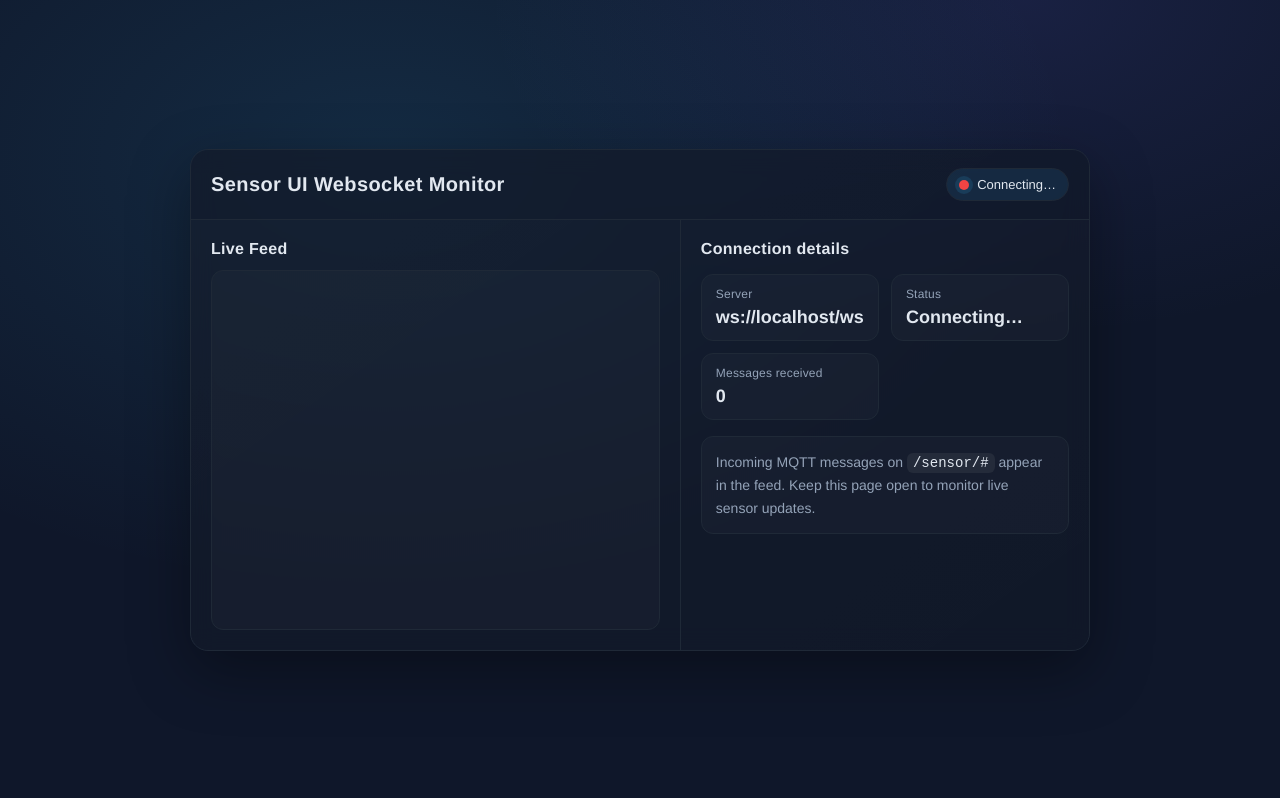
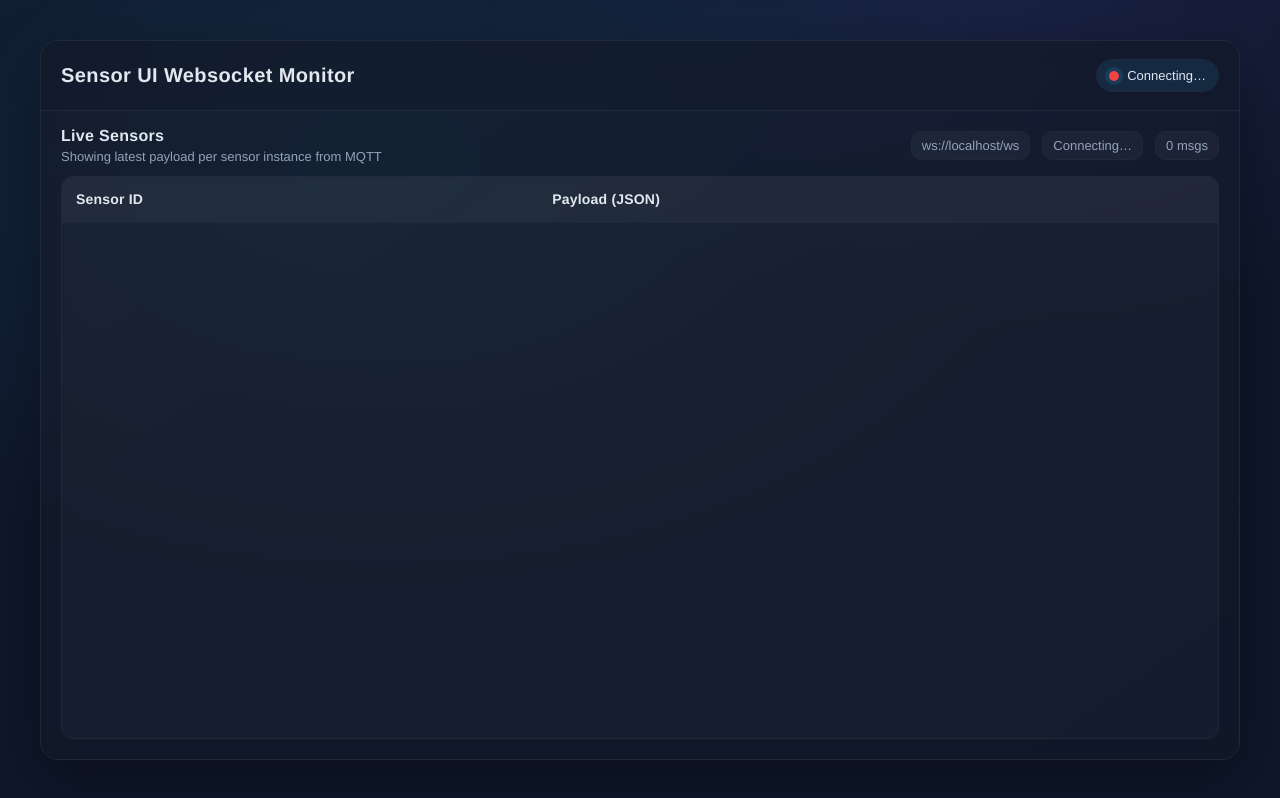
Before and after one commit to chacal/sensor-ui, a website: page public/index.html in a window 1280 px wide. Drawn offline with Linux system fonts and the light colour scheme; a script that the page names is missing.

Commit message:
Render sensor JSON in a table

```diff
--- a/public/app.js
+++ b/public/app.js
@@ -2,13 +2,14 @@
   const statusEl = document.getElementById('status');
   const statusText = statusEl.querySelector('.status-text');
   const statusDot = statusEl.querySelector('.status-dot');
-  const log = document.getElementById('log');
   const serverUrl = document.getElementById('server-url');
   const statusLabel = document.getElementById('status-label');
   const messageCountEl = document.getElementById('message-count');
+  const tableBody = document.querySelector('#sensor-table tbody');
 
   let socket;
   let messageCount = 0;
+  const rowsById = new Map();
 
   function connect() {
     const protocol = window.location.protocol === 'https:' ? 'wss' : 'ws';
@@ -30,14 +31,14 @@
     socket.addEventListener('message', (event) => {
       try {
         const payload = JSON.parse(event.data);
+        if (!payload || !payload.instance) {
+          return;
+        }
 
         messageCount += 1;
-        messageCountEl.textContent = String(messageCount);
+        messageCountEl.textContent = `${messageCount} msgs`;
 
-        const time = new Date(payload.ts || Date.now()).toLocaleTimeString();
-        const details = `RSSI ${payload.rssi || ''} · ${time}`;
-        const text = payload.instance || event.data;
-        addMessage(text, details);
+        upsertRow(payload);
       } catch (err) {
         // Ignore non-JSON payloads.
       }
@@ -52,26 +53,36 @@
     });
   }
 
-  function addMessage(text, details = '') {
-    const el = document.createElement('div');
-    el.className = `msg`;
-    el.textContent = text;
+  function upsertRow(payload) {
+    const id = payload.instance;
+    const jsonText = JSON.stringify(payload);
 
-    if (details) {
-      const small = document.createElement('small');
-      small.textContent = details;
-      el.appendChild(small);
+    let row = rowsById.get(id);
+    if (!row) {
+      row = document.createElement('tr');
+      const idCell = document.createElement('td');
+      const payloadCell = document.createElement('td');
+
+      idCell.textContent = id;
+      payloadCell.className = 'payload-cell';
+      payloadCell.textContent = jsonText;
+
+      row.appendChild(idCell);
+      row.appendChild(payloadCell);
+      tableBody.appendChild(row);
+
+      rowsById.set(id, row);
+    } else {
+      row.children[0].textContent = id;
+      row.children[1].textContent = jsonText;
     }
-
-    log.appendChild(el);
-    log.scrollTop = log.scrollHeight;
   }
 
   function setStatus(label, state = 'disconnected') {
     statusText.textContent = label;
     statusLabel.textContent = label;
 
-    statusEl.classList.remove('connected');
+    statusEl.classList.toggle('connected', state === 'connected');
     statusDot.style.background = state === 'connected' ? '#34d399' : '#ef4444';
   }
 
--- a/public/index.html
+++ b/public/index.html
@@ -5,7 +5,6 @@
   <meta name="viewport" content="width=device-width, initial-scale=1.0">
   <title>Sensor UI Websocket Demo</title>
   <link rel="stylesheet" href="./style.css">
-
 </head>
 <body>
   <div class="card">
@@ -16,32 +15,30 @@
         <span class="status-text">Connecting…</span>
       </div>
     </header>
-    <div class="content">
-      <section class="left">
-        <p class="section-title">Live Feed</p>
-        <div class="log" id="log"></div>
-      </section>
-      <section class="right">
-        <p class="section-title">Connection details</p>
-        <div class="metrics">
-          <div class="metric">
-            <span>Server</span>
-            <strong id="server-url">ws://localhost:3000/ws</strong>
-          </div>
-          <div class="metric">
-            <span>Status</span>
-            <strong id="status-label">Connecting…</strong>
-          </div>
-          <div class="metric">
-            <span>Messages received</span>
-            <strong id="message-count">0</strong>
-          </div>
+    <main class="table-wrapper">
+      <div class="table-header">
+        <div>
+          <p class="section-title">Live Sensors</p>
+          <p class="muted">Showing latest payload per sensor instance from MQTT</p>
         </div>
-        <div class="panel" style="margin-top: 16px;">
-          Incoming MQTT messages on <code>/sensor/#</code> appear in the feed. Keep this page open to monitor live sensor updates.
+        <div class="meta">
+          <span id="server-url">ws://localhost:3000/ws</span>
+          <span id="status-label">Connecting…</span>
+          <span id="message-count">0 msgs</span>
         </div>
-      </section>
-    </div>
+      </div>
+      <div class="table-container">
+        <table id="sensor-table">
+          <thead>
+            <tr>
+              <th>Sensor ID</th>
+              <th>Payload (JSON)</th>
+            </tr>
+          </thead>
+          <tbody></tbody>
+        </table>
+      </div>
+    </main>
   </div>
 
   <script src="https://unpkg.com/reconnecting-websocket/dist/reconnecting-websocket-iife.js"></script>
--- a/public/style.css
+++ b/public/style.css
@@ -25,7 +25,10 @@ body {
 }
 
 .card {
-  width: min(900px, 100%);
+  width: min(1200px, 100%);
+  height: 90vh;
+  display: flex;
+  flex-direction: column;
   background: linear-gradient(145deg, rgba(255, 255, 255, 0.03), rgba(255, 255, 255, 0.01));
   border: 1px solid var(--border);
   border-radius: 18px;
@@ -76,128 +79,90 @@ h1 {
   background: #34d399;
 }
 
-.content {
-  display: grid;
-  grid-template-columns: 1.2fr 1fr;
-  gap: 0;
-}
-
-.left,
-.right {
-  padding: 20px;
-  background: rgba(17, 24, 39, 0.6);
-}
-
-.left {
-  border-right: 1px solid var(--border);
-}
-
 .section-title {
-  margin: 0 0 12px 0;
+  margin: 0;
   font-weight: 600;
   letter-spacing: 0.3px;
 }
 
-.log {
-  height: 360px;
+.muted {
+  margin: 4px 0 0;
+  color: var(--muted);
+  font-size: 13px;
+}
+
+.table-wrapper {
+  flex: 1;
+  display: flex;
+  flex-direction: column;
+  gap: 12px;
+  padding: 16px 20px 20px;
+  background: rgba(17, 24, 39, 0.6);
+}
+
+.table-header {
+  display: flex;
+  align-items: center;
+  justify-content: space-between;
+  gap: 12px;
+}
+
+.table-header .meta {
+  display: inline-flex;
+  gap: 12px;
+  align-items: center;
+  color: var(--muted);
+  font-size: 13px;
+}
+
+.table-header .meta span {
+  padding: 6px 10px;
+  border: 1px solid var(--border);
+  border-radius: 10px;
+  background: rgba(255, 255, 255, 0.04);
+}
+
+.table-container {
+  flex: 1;
   overflow: auto;
   border: 1px solid var(--border);
   border-radius: 12px;
-  padding: 14px;
   background: rgba(255, 255, 255, 0.02);
-  display: flex;
-  flex-direction: column;
-  gap: 8px;
 }
 
-.msg {
-  padding: 10px 12px;
-  border-radius: 10px;
-  border: 1px solid var(--border);
-  background: rgba(56, 189, 248, 0.05);
+.table-wrapper table {
+  width: 100%;
+  border-collapse: collapse;
+  background: transparent;
+}
+
+table thead {
+  background: rgba(255, 255, 255, 0.04);
+}
+
+table th,
+table td {
+  padding: 12px 14px;
+  border-bottom: 1px solid var(--border);
+  vertical-align: top;
   font-size: 14px;
   line-height: 1.5;
 }
 
-.msg.system {
-  background: rgba(148, 163, 184, 0.08);
-  color: var(--muted);
-}
-
-.msg small {
-  display: block;
-  color: var(--muted);
-  font-size: 12px;
-  margin-top: 6px;
-}
-
-form {
-  margin-top: 14px;
-  display: flex;
-  gap: 10px;
-}
-
-input[type="text"] {
-  flex: 1;
-  padding: 12px 14px;
-  border-radius: 10px;
-  border: 1px solid var(--border);
-  background: rgba(255, 255, 255, 0.02);
-  color: var(--text);
-  font-size: 15px;
-}
-
-button {
-  padding: 12px 16px;
-  border-radius: 10px;
-  border: 1px solid var(--border);
-  background: linear-gradient(135deg, #38bdf8, #6366f1);
-  color: #0b1221;
+table th {
+  text-align: left;
   font-weight: 600;
-  cursor: pointer;
-  box-shadow: 0 10px 30px rgba(0, 0, 0, 0.25);
-}
-
-button:disabled {
-  cursor: not-allowed;
-  opacity: 0.7;
-}
-
-.metrics {
-  display: grid;
-  grid-template-columns: repeat(auto-fit, minmax(160px, 1fr));
-  gap: 12px;
-  margin: 16px 0 0;
-}
-
-.metric {
-  padding: 12px 14px;
-  border-radius: 12px;
-  border: 1px solid var(--border);
-  background: rgba(255, 255, 255, 0.02);
-  display: flex;
-  flex-direction: column;
-  gap: 6px;
-}
-
-.metric span {
-  color: var(--muted);
-  font-size: 12px;
   letter-spacing: 0.2px;
 }
 
-.metric strong {
-  font-size: 18px;
+table tbody tr:hover td {
+  background: rgba(56, 189, 248, 0.06);
 }
 
-.right .panel {
-  padding: 14px;
-  border-radius: 12px;
-  border: 1px solid var(--border);
-  background: rgba(255, 255, 255, 0.02);
-  font-size: 14px;
-  color: var(--muted);
-  line-height: 1.6;
+.payload-cell {
+  font-family: "SFMono-Regular", Menlo, Consolas, "Liberation Mono", monospace;
+  white-space: normal;
+  word-break: break-all;
 }
 
 code {
@@ -208,15 +173,6 @@ code {
 }
 
 @media (max-width: 900px) {
-  .content {
-    grid-template-columns: 1fr;
-  }
-
-  .left {
-    border-right: none;
-    border-bottom: 1px solid var(--border);
-  }
-
   header {
     flex-direction: column;
     align-items: flex-start;
```
